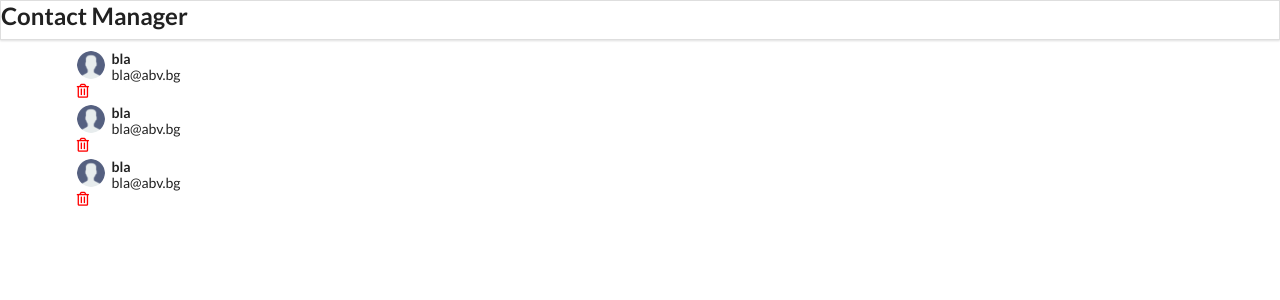
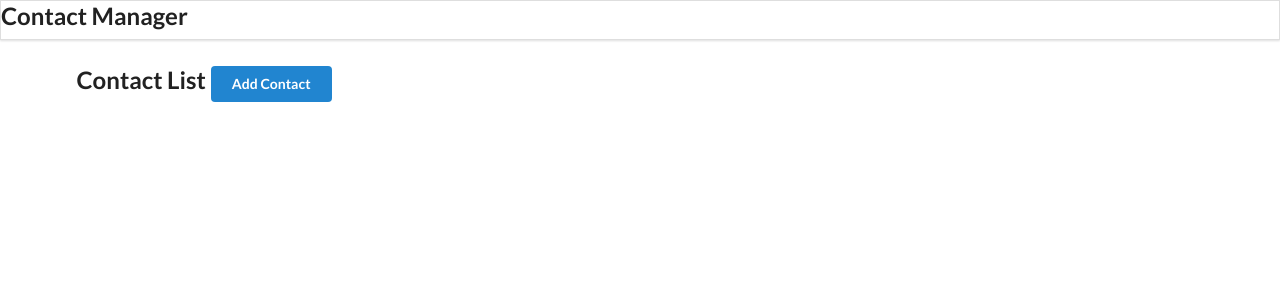
Before and after one commit to dzhaniivanov/contacts, a React (Create React App) app: page / in a window 1280 px wide. Shown: the top 300 px of the page. Built offline with nearby package versions, Linux system fonts and the light colour scheme.

Commit message:
updated routing

```diff
--- a/src/App.js
+++ b/src/App.js
@@ -37,12 +37,9 @@ function App() {
       <Router>
         <Header />
         <Switch>
-          <Route path="/" component={ContactList} exact />
-          <Route path="/add" component={AddContact} />
+          <Route path="/" component={() => <ContactList contacts={contacts} getContactId={removeContactHandler} />} exact />
+          <Route path="/add" component={() => <AddContact addContactHandler={addContactHandler} />} />
         </Switch>
-
-        {/*  {<AddContact addContactHandler={addContactHandler} />}
-        <ContactList contacts={contacts} getContactId={removeContactHandler} /> */}
       </Router>
 
     </div>
--- a/src/components/ContactCard.js
+++ b/src/components/ContactCard.js
@@ -11,7 +11,9 @@ const ContactCard = (props) => {
                 <div>{email}</div>
             </div>
             <i className="trash alternate outline icon"
-                style={{ color: "red", marginTop: "7px" }} onClick={()=>props.clickHandler(id)}></i>
+                style={{ color: "red", marginTop: "7px" }}
+                onClick={() => props.clickHandler(id)}
+            ></i>
         </div>
     )
 }
--- a/src/components/ContactList.js
+++ b/src/components/ContactList.js
@@ -9,44 +9,26 @@ const ContactList = (props) => {
     };
 
 
-    const contacts = [
-        {
-            id: "1",
-            name: "bla",
-            email: 'bla@abv.bg',
-        },
-        {
-            id: "1",
-            name: "bla",
-            email: 'bla@abv.bg',
-        },
-        {
-            id: "1",
-            name: "bla",
-            email: 'bla@abv.bg',
-        },
-    ]
-    const renderContactList = contacts.map((contact) => {
+    const renderContactList = props.contacts.map((contact) => {
         return (
             <ContactCard contact={contact} clickHandler={deleteContactHandler} key={contact.id} />
         )
     })
 
 
-
     return (
-        <div className="main">
-            <h2>
+        <>
+            <h2 style={{ paddingTop: "40px", }}>
                 Contact List
-                <button className="ui button blue right">Add Contact</button>
+                <Link to="/add">
+                    <button className="ui button blue right" style={{ marginLeft: "5px" }}>Add Contact</button>
+                </Link>
             </h2>
             <div className="ui ceiled list">
                 {renderContactList}
             </div>
-
-        </div>
+        </>
     )
-
 };
 
 
```
